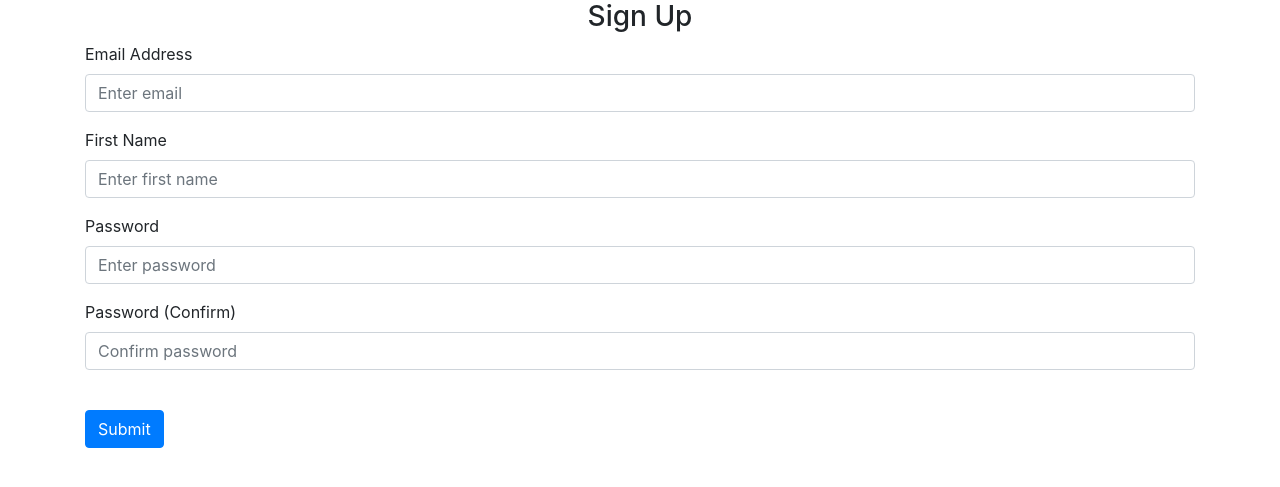
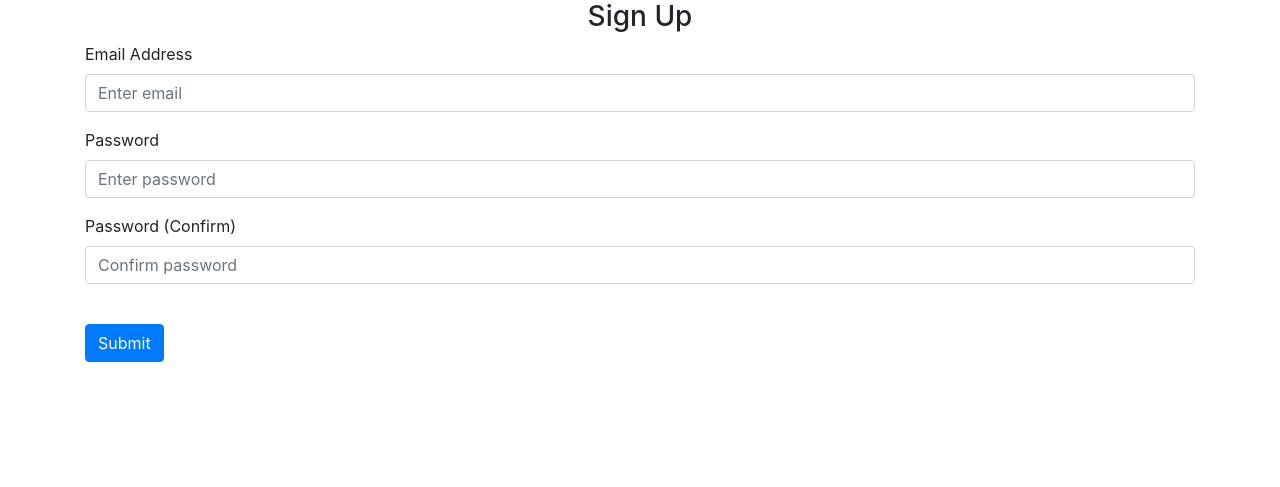
Before and after one commit to agupta2095/MovieRecommendationSystem, a Flask app: page /sign-up in a window 1280 px wide. Shown: the part 56-543 px from the top of the page. Run offline with Flask 2, Linux system fonts and the light colour scheme; parts of the project's set-up code (start-up, migrations or seed data) failed here and were passed over; some libraries are stand-ins or nearby versions.

Commit message:
Refactoring changes

```diff
--- a/website/auth.py
+++ b/website/auth.py
@@ -48,8 +48,6 @@ def sign_up():
             flash('Email already exists.', category='error')
         elif len(email) < 4:
             flash('Email must be greater than 3 characters.', category='error')
-        elif len(first_name) < 1:
-            flash('First name must be greater than 1 character.', category='error')
         elif password1 != password2:
             flash('Passwords don\'t match.', category='error')
         elif len(password1) < 1:
--- a/website/recommedation/matrix_factorization.py
+++ b/website/recommedation/matrix_factorization.py
@@ -3,9 +3,10 @@ import pickle
 import numpy as np
 from .utils import read_pickle
 import matplotlib.pyplot as plt
+
+#Collaborative Filtering
 def matrix_factorization(input_file="./dataset/UM_dictionary_old.pkl",
                          output_file="./dataset/matrix_factorized.pkl"):
-
 
     data = read_pickle(input_file)
 
--- a/website/recommedation/read_data_to_matrix.py
+++ b/website/recommedation/read_data_to_matrix.py
@@ -1,12 +1,11 @@
 import pandas as pd
 import numpy as np
-import torch
 import pickle
 
+#Function to read data from dataset
 def path_to_matrix(input_file="website/recommendation/dataset/ml-latest-small/" , output_file="website/recommendation/dataset/UM_dictionary_old.pkl" ):
 
     data = pd.read_csv(input_file+"ratings.csv")
-    #print(data)
     for col in data:
       if col == "userId":
         unique_users=data[col].unique()
--- a/website/recommedation/user_database.py
+++ /dev/null
@@ -1,2 +0,0 @@
-import numpy as np
-import pickle
--- a/website/recommedation/utils.py
+++ b/website/recommedation/utils.py
@@ -1,12 +1,10 @@
 import pickle
-import random
 import numpy as np
 
 def read_pickle(file_path):
     file_to_read = open(file_path, "rb")
     data_read = pickle.load(file_to_read)
     return data_read
-
 
 def random(x):
     return 2*x
@@ -69,11 +67,8 @@ def get_genre_vector(user_ratings_dict,unique_movies, V):
     return predicted_rating.reshape(-1)
 
 def get_poster_link(id):
-    import csv
     import pandas as pd
-
     path = 'website/recommedation/dataset/ml-latest-small/movie_poster.csv'
-
     df = pd.read_csv(path, delimiter=',', header=None,  engine='python')
     for i, row in df.iterrows():
        if  row[0]==id:
--- a/website/templates/sign_up.html
+++ b/website/templates/sign_up.html
@@ -10,16 +10,6 @@ content %}
       id="email"
       name="email"
       placeholder="Enter email"
-    />
-  </div>
-  <div class="form-group">
-    <label for="firstName">First Name</label>
-    <input
-      type="text"
-      class="form-control"
-      id="firstName"
-      name="firstName"
-      placeholder="Enter first name"
     />
   </div>
   <div class="form-group">
```
Also changed, not shown: website/models.py (+0 -14 lines), website/movie.py (+2 -26 lines), website/recommedation/collaborative_filtering.py (+0 -8 lines), website/recommedation/content_based_filtering.py (+2 -10 lines), website/recommedation/dataset/movie_url.py (+2 -9 lines), website/templates/index.html (+0 -8 lines), website/templates/index2.html (+0 -7 lines), website/views.py (+1 -34 lines).
